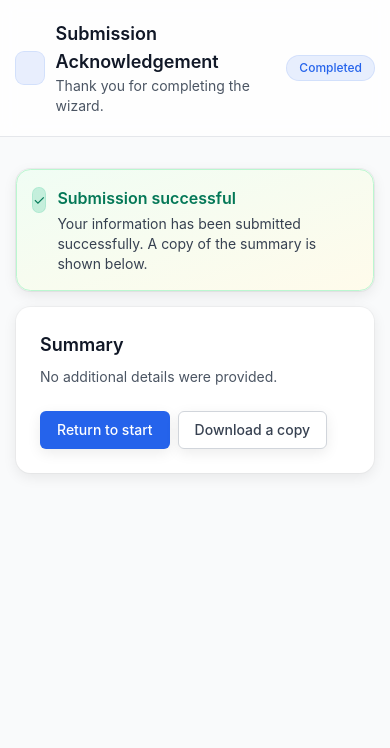
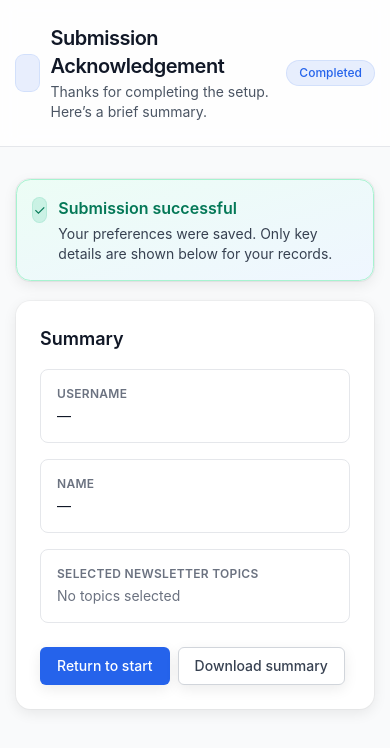
Before and after one commit to kavia-common/multi-step-form-wizard-2234-2248, a React (Create React App) app in the folder frontend_app/: page /acknowledgement in a window 390 px wide. Shown: the top 748 px of the page. Built offline with nearby package versions, Linux system fonts and the light colour scheme.

Commit message:
Checkpoint 24 - cge8471bbb

```diff
--- a/frontend_app/src/pages/Acknowledgement.jsx
+++ b/frontend_app/src/pages/Acknowledgement.jsx
@@ -5,10 +5,10 @@ import Button from "../components/common/Button";
 /**
  * PUBLIC_INTERFACE
  * Acknowledgement
- * Dedicated success page shown after a successful submit. Displays a summary and actions.
+ * Dedicated success page shown after a successful submit. Displays a minimal, safe summary and actions.
  *
  * Security: This component ensures sensitive fields are never displayed in clear text.
- * A safeDisplay() sanitizer masks/omits fields like passwords, tokens, and secrets.
+ * We sanitize input and then explicitly pick only allowed fields for display.
  *
  * Props:
  * - locationState?: object - optional state passed through navigation to show a summary of data
@@ -43,14 +43,6 @@ function safeDisplay(input) {
     "refreshToken",
   ]);
 
-  const mask = (value) => {
-    if (value === null || value === undefined) return "";
-    const str = String(value);
-    if (str.length <= 4) return "••••";
-    // keep last 2 for hint
-    return `${"•".repeat(Math.max(2, str.length - 2))}${str.slice(-2)}`;
-  };
-
   const sanitize = (value, parentKey = "") => {
     if (Array.isArray(value)) {
       return value.map((v) => sanitize(v, parentKey));
@@ -58,7 +50,6 @@ function safeDisplay(input) {
     if (value && typeof value === "object") {
       const out = {};
       for (const [k, v] of Object.entries(value)) {
-        // Check both exact key and patterns
         const keyLower = k.toLowerCase();
         const isSensitiveExact = SENSITIVE_KEYS.has(k) || SENSITIVE_KEYS.has(keyLower);
         const isSensitivePattern =
@@ -74,8 +65,8 @@ function safeDisplay(input) {
           keyLower === "cvc" ||
           keyLower === "pin";
         if (isSensitiveExact || isSensitivePattern) {
-          // Mask instead of omit to keep field presence without leaking value
-          out[k] = "••••••••";
+          // Omit sensitive fields completely from the sanitized object
+          continue;
         } else {
           out[k] = sanitize(v, k);
         }
@@ -87,6 +78,23 @@ function safeDisplay(input) {
   };
 
   return sanitize(input);
+}
+
+/**
+ * PUBLIC_INTERFACE
+ * formatTopics
+ * Maps internal topic codes to human-friendly labels.
+ */
+function formatTopics(topics) {
+  /** This is a public function. */
+  if (!Array.isArray(topics)) return [];
+  const map = {
+    product: "Product Updates",
+    promotions: "Promotions",
+    news: "News & Articles",
+    events: "Events",
+  };
+  return topics.map((t) => map[t] || t);
 }
 
 export default function Acknowledgement() {
@@ -114,32 +122,35 @@ export default function Acknowledgement() {
   }
 
   // Sanitize at the rendering layer to avoid showing secrets
-  const summary = useMemo(() => safeDisplay(rawSummary), [rawSummary]);
+  const sanitized = useMemo(() => safeDisplay(rawSummary), [rawSummary]);
 
-  const hasSummary =
-    summary &&
-    typeof summary === "object" &&
-    Object.keys(summary).some((k) => {
-      const v = summary[k];
-      if (v === null || v === undefined) return false;
-      if (typeof v === "string") return v.trim().length > 0;
-      if (typeof v === "boolean") return v === true;
-      if (typeof v === "number") return !Number.isNaN(v);
-      if (Array.isArray(v)) return v.length > 0;
-      if (typeof v === "object") return Object.keys(v).length > 0;
-      return Boolean(v);
-    });
+  // Explicitly pick allowed display fields only
+  const allowed = useMemo(() => {
+    const username = sanitized?.username || "";
+    const firstName = sanitized?.firstName || "";
+    const lastName = sanitized?.lastName || "";
+    const topics = Array.isArray(sanitized?.topics) ? sanitized.topics.filter(Boolean) : [];
+
+    return {
+      username,
+      fullName: [firstName, lastName].filter(Boolean).join(" "),
+      topics: topics,
+    };
+  }, [sanitized]);
+
+  const humanTopics = formatTopics(allowed.topics);
+  const noTopicsSelected = !Array.isArray(allowed.topics) || allowed.topics.length === 0;
 
   const downloadCopy = () => {
     try {
-      // Download masked version as well
-      const blob = new Blob([JSON.stringify(summary, null, 2)], {
+      // Download only the allowed, sanitized version
+      const blob = new Blob([JSON.stringify(allowed, null, 2)], {
         type: "application/json;charset=utf-8",
       });
       const url = URL.createObjectURL(blob);
       const a = document.createElement("a");
       a.href = url;
-      a.download = "submission.json";
+      a.download = "acknowledgement.json";
       document.body.appendChild(a);
       a.click();
       a.remove();
@@ -153,20 +164,20 @@ export default function Acknowledgement() {
   return (
     <div className="min-h-screen bg-background text-text">
       <header className="w-full border-b border-gray-200 bg-surface/80 backdrop-blur">
-        <div className="mx-auto max-w-4xl px-4 py-5">
+        <div className="mx-auto max-w-4xl px-4 py-6">
           <div className="flex items-center justify-between">
             <div className="flex items-center gap-3">
-              <div aria-hidden="true" className="h-8 w-8 rounded-lg bg-primary/10 ring-1 ring-primary/20" />
+              <div aria-hidden="true" className="h-9 w-9 rounded-lg bg-primary/10 ring-1 ring-primary/20" />
               <div>
                 <h1
                   ref={headingRef}
                   tabIndex={-1}
-                  className="text-lg font-semibold text-text focus:outline-none"
+                  className="text-xl font-semibold text-text tracking-tight focus:outline-none"
                 >
                   Submission Acknowledgement
                 </h1>
-                <p className="text-sm text-gray-600">
-                  Thank you for completing the wizard.
+                <p className="mt-0.5 text-sm text-gray-600">
+                  Thanks for completing the setup. Here’s a brief summary.
                 </p>
               </div>
             </div>
@@ -177,57 +188,58 @@ export default function Acknowledgement() {
         </div>
       </header>
 
-      <main className="mx-auto my-8 max-w-4xl px-4">
+      <main className="mx-auto my-8 max-w-3xl px-4">
         <div
-          role="alert"
+          role="status"
           aria-live="polite"
-          className="mb-4 rounded-xl border border-green-200 bg-gradient-to-br from-green-50 to-amber-50 p-4 text-sm text-gray-800 shadow-soft ring-1 ring-black/5"
+          className="mb-5 rounded-xl border border-emerald-200 bg-gradient-to-br from-emerald-50 to-blue-50 p-4 text-sm text-gray-800 shadow-soft ring-1 ring-black/5"
         >
           <div className="flex items-start gap-3">
-            <div className="mt-[2px] h-6 w-6 rounded-full bg-emerald-500/20 text-emerald-700 ring-1 ring-emerald-500/30 flex items-center justify-center">
+            <div className="mt-[2px] flex h-6 w-6 items-center justify-center rounded-full bg-emerald-500/15 text-emerald-700 ring-1 ring-emerald-500/25">
               ✓
             </div>
             <div>
-              <h2 className="text-base font-semibold text-emerald-700">
-                Submission successful
-              </h2>
+              <h2 className="text-base font-semibold text-emerald-700">Submission successful</h2>
               <p className="mt-1 text-gray-700">
-                Your information has been submitted successfully. A copy of the summary is shown below.
+                Your preferences were saved. Only key details are shown below for your records.
               </p>
             </div>
           </div>
         </div>
 
-        <div className="rounded-xl bg-surface p-6 shadow-soft ring-1 ring-black/[0.03]">
+        <section className="rounded-xl bg-surface p-6 shadow-soft ring-1 ring-black/[0.03]">
           <h3 className="text-lg font-semibold text-gray-900">Summary</h3>
-          {!hasSummary ? (
-            <p className="mt-2 text-sm text-gray-600">
-              No additional details were provided.
-            </p>
-          ) : (
-            <div className="mt-4">
-              <dl className="grid grid-cols-1 gap-3 sm:grid-cols-2">
-                {Object.entries(summary).map(([key, value]) => (
-                  <div key={key} className="rounded-md border border-gray-200 bg-white p-3">
-                    <dt className="text-xs font-medium uppercase tracking-wide text-gray-500">
-                      {key}
-                    </dt>
-                    <dd className="mt-1 text-sm text-gray-800 break-words">
-                      {typeof value === "boolean"
-                        ? value
-                          ? "Yes"
-                          : "No"
-                        : typeof value === "object"
-                        ? JSON.stringify(value)
-                        : String(value)}
-                    </dd>
-                  </div>
-                ))}
-              </dl>
+
+          <dl className="mt-4 grid grid-cols-1 gap-4 sm:grid-cols-2">
+            <div className="rounded-lg border border-gray-200 bg-white p-4">
+              <dt className="text-xs font-semibold uppercase tracking-wide text-gray-500">Username</dt>
+              <dd className="mt-1 text-sm text-gray-900 break-words">{allowed.username || "—"}</dd>
             </div>
-          )}
 
-          <div className="mt-6 flex items-center gap-2">
+            <div className="rounded-lg border border-gray-200 bg-white p-4">
+              <dt className="text-xs font-semibold uppercase tracking-wide text-gray-500">Name</dt>
+              <dd className="mt-1 text-sm text-gray-900 break-words">{allowed.fullName || "—"}</dd>
+            </div>
+
+            <div className="sm:col-span-2 rounded-lg border border-gray-200 bg-white p-4">
+              <dt className="text-xs font-semibold uppercase tracking-wide text-gray-500">
+                Selected Newsletter Topics
+              </dt>
+              <dd className="mt-1 text-sm text-gray-900">
+                {noTopicsSelected ? (
+                  <span className="text-gray-500">No topics selected</span>
+                ) : (
+                  <ul className="mt-1 list-inside list-disc space-y-1">
+                    {humanTopics.map((t) => (
+                      <li key={t}>{t}</li>
+                    ))}
+                  </ul>
+                )}
+              </dd>
+            </div>
+          </dl>
+
+          <div className="mt-6 flex flex-wrap items-center gap-2">
             <Button
               variant="primary"
               type="button"
@@ -238,10 +250,10 @@ export default function Acknowledgement() {
               Return to start
             </Button>
             <Button variant="ghost" type="button" onClick={downloadCopy}>
-              Download a copy
+              Download summary
             </Button>
           </div>
-        </div>
+        </section>
       </main>
     </div>
   );
```
Also changed, not shown: 2 other files (tests, documents, lock files or other folders).
